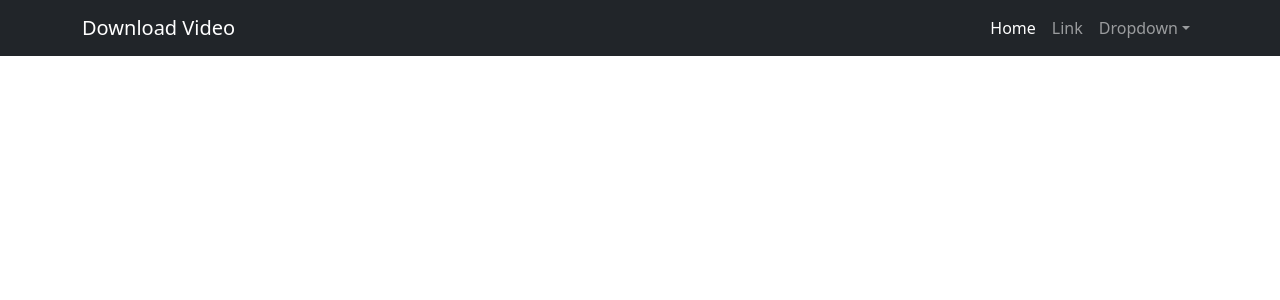
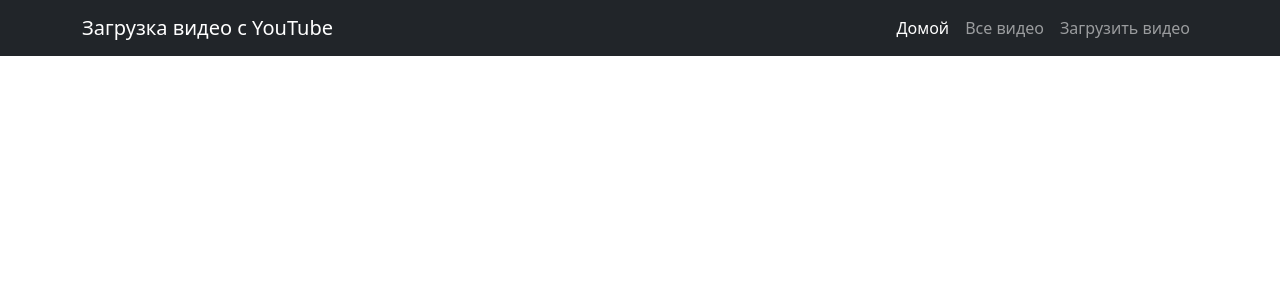
Before and after one commit to kurkuruzo/youtube_downloader_api, a Django app: page /videos in a window 1280 px wide. Shown: the top 300 px of the page. Run offline with Django 4.2, Linux system fonts and the light colour scheme; data that the repository does not hold is empty; some libraries are stand-ins or nearby versions.

Commit message:
load video form, templates tuning, visual adjustment

```diff
--- a/youtube/models.py
+++ b/youtube/models.py
@@ -6,7 +6,7 @@ from pathlib import Path
 class YouTubeVideo(models.Model):
     name = models.CharField(max_length=500)
     description = models.TextField(max_length=3500, null=True, blank=True)
-    url = models.CharField(max_length=1500)
+    url = models.CharField(max_length=1500, unique=True)
     path = models.CharField(max_length=1500, null=True, blank=True)
     length = models.IntegerField(null=True, blank=True)
     date_added = models.DateTimeField()
@@ -25,5 +25,6 @@ class YouTubeVideo(models.Model):
     def is_downloaded(self):
         return Path(self.path).is_file()
 
+
     def __str__(self):
         return f"<Video: {self.name}>"
--- a/youtube/templates/youtube/index.html
+++ b/youtube/templates/youtube/index.html
@@ -16,21 +16,22 @@
         <!-- Responsive navbar-->
         <nav class="navbar navbar-expand-lg navbar-dark bg-dark">
             <div class="container">
-                <a class="navbar-brand" href="#">Download Video</a>
+                <a class="navbar-brand" href="{% url 'home' %}">Загрузка видео с YouTube</a>
                 <button class="navbar-toggler" type="button" data-bs-toggle="collapse" data-bs-target="#navbarSupportedContent" aria-controls="navbarSupportedContent" aria-expanded="false" aria-label="Toggle navigation"><span class="navbar-toggler-icon"></span></button>
                 <div class="collapse navbar-collapse" id="navbarSupportedContent">
                     <ul class="navbar-nav ms-auto mb-2 mb-lg-0">
-                        <li class="nav-item"><a class="nav-link active" aria-current="page" href="#">Home</a></li>
-                        <li class="nav-item"><a class="nav-link" href="#">Link</a></li>
-                        <li class="nav-item dropdown">
+                        <li class="nav-item"><a class="nav-link active" aria-current="page" href="{% url 'home' %}">Домой</a></li>
+                        <li class="nav-item"><a class="nav-link" href="{% url 'videos' %}">Все видео</a></li>
+                        <li class="nav-item"><a class="nav-link" data-bs-toggle="modal" data-bs-target="#downloadModal" href="#">Загрузить видео</a>
+                        {% comment %} <li class="nav-item dropdown">
                             <a class="nav-link dropdown-toggle" id="navbarDropdown" href="#" role="button" data-bs-toggle="dropdown" aria-expanded="false">Dropdown</a>
                             <ul class="dropdown-menu dropdown-menu-end" aria-labelledby="navbarDropdown">
-                                <li><a class="dropdown-item" href="#">Action</a></li>
+                                <li><a class="dropdown-item" href="{% url 'videos' %}">Все видео</a></li>
                                 <li><a class="dropdown-item" href="#">Another action</a></li>
                                 <li><hr class="dropdown-divider" /></li>
                                 <li><a class="dropdown-item" href="#">Something else here</a></li>
                             </ul>
-                        </li>
+                        </li> {% endcomment %}
                     </ul>
                 </div>
             </div>
@@ -40,11 +41,33 @@
         {% block video_details %}{% endblock video_details %}
         {% block videos_list %}{% endblock videos_list %}
 
+        <div class="modal fade" id="downloadModal" tabindex="-1">
+            <div class="modal-dialog">
+              <div class="modal-content">
+                <div class="modal-header">
+                  <h5 class="modal-title">Добавить видео</h5>
+                  <button type="button" class="btn-close" data-bs-dismiss="modal" aria-label="Close"></button>
+                </div>
+                <form action="{% url 'add-video' %}" method="post">
+                  {% csrf_token %}
+                  <div class="modal-body">
+                      <p>Введите URL видео</p>
+                      <input class="form-control" type="text" name="url" placeholder="https://youtube.com" aria-label="default input">
+                  </div>
+                  <div class="modal-footer">
+                      <button type="button" class="btn btn-secondary" data-bs-dismiss="modal">Close</button>
+                      <button type="submit" class="btn btn-danger" name="download">Загрузить</button>
+                  </div>
+                </form>
+              </div>
+            </div>
+          </div>
 
 
         <!-- Bootstrap core JS-->
         <script src="https://cdn.jsdelivr.net/npm/bootstrap@5.1.3/dist/js/bootstrap.bundle.min.js"></script>
         <!-- Core theme JS-->
         <script src={% static "js/scripts.js" %}></script>
+        {% block scripts %}{% endblock scripts %}
     </body>
 </html>
--- a/youtube/templates/youtube/list.html
+++ b/youtube/templates/youtube/list.html
@@ -1,10 +1,12 @@
 {% extends 'youtube/index.html' %}
 
 {% block videos_list %}
-<div class="card-group">
+{% comment %} <div class="card-group"> {% endcomment %}
+<div class="container-fluid">
+  <div class="row row-cols-1 row-cols-md-3 g-4">
     {% for video in object_list %}
+      <div class="col">
         <div class="card">
-
           {% if video.thumbnail %}
             <img src="{{video.thumbnail}}" class="card-img-top" alt="{{video.name}}">
           {% endif %}
@@ -12,12 +14,15 @@
             <div class="card-body">
               <h5 class="card-title">{{video.name}}</h5>
               <p class="card-text">{{video.description | slice:"200"}}...</p>
-        <a href="{% url 'video-details' video.id %}" class="btn btn-primary">Детали</a>
+              <a href="{% url 'video-details' video.id %}" class="btn btn-secondary">Детали</a>
             </div>
             <div class="card-footer">
               <small class="text-muted">Добавлено {{video.date_added}}</small>
             </div>
         </div>
+      </div>
     {% endfor %}
   </div>
+</div>
+</div>
 {% endblock videos_list %}
--- a/youtube/views.py
+++ b/youtube/views.py
@@ -1,8 +1,10 @@
-from django.shortcuts import render
+from django.shortcuts import render, redirect
+from django.urls import reverse
 from django.views import generic
 import logging
 from .models import YouTubeVideo
 from .services import add_video
+from rest_framework.decorators import api_view
 from rest_framework.views import APIView
 from rest_framework.response import Response
 
@@ -30,9 +32,9 @@ class VideoDetails(generic.DetailView):
 #         return Response(f'<a href="{video.url}">{video.name}</a> : {video.path}')
 
 class AddVideo(APIView):
-    def get(self, request, format=None):
-        logger.info(request)
-        if request.method == "POST":
-            url = request.data.get('url')
-            video = add_video(url)
-            return Response(f'<a href="{video.url}">{video.name}</a> : {video.path}')
+    def post(self, request, format=None):
+        logger.info(request.data)
+        url = request.data.get('url')
+        logger.info(f"{url=}")
+        video = add_video(url)
+        return redirect(reverse("video-details", args=[video.id]))
```
Also changed, not shown: youtube/services.py (+29 -14 lines), youtube/templates/youtube/detail.html (+16 -4 lines), youtube/templates/youtube/home.html (+5 -23 lines). Lines whose indentation alone changed are shown as unchanged.
